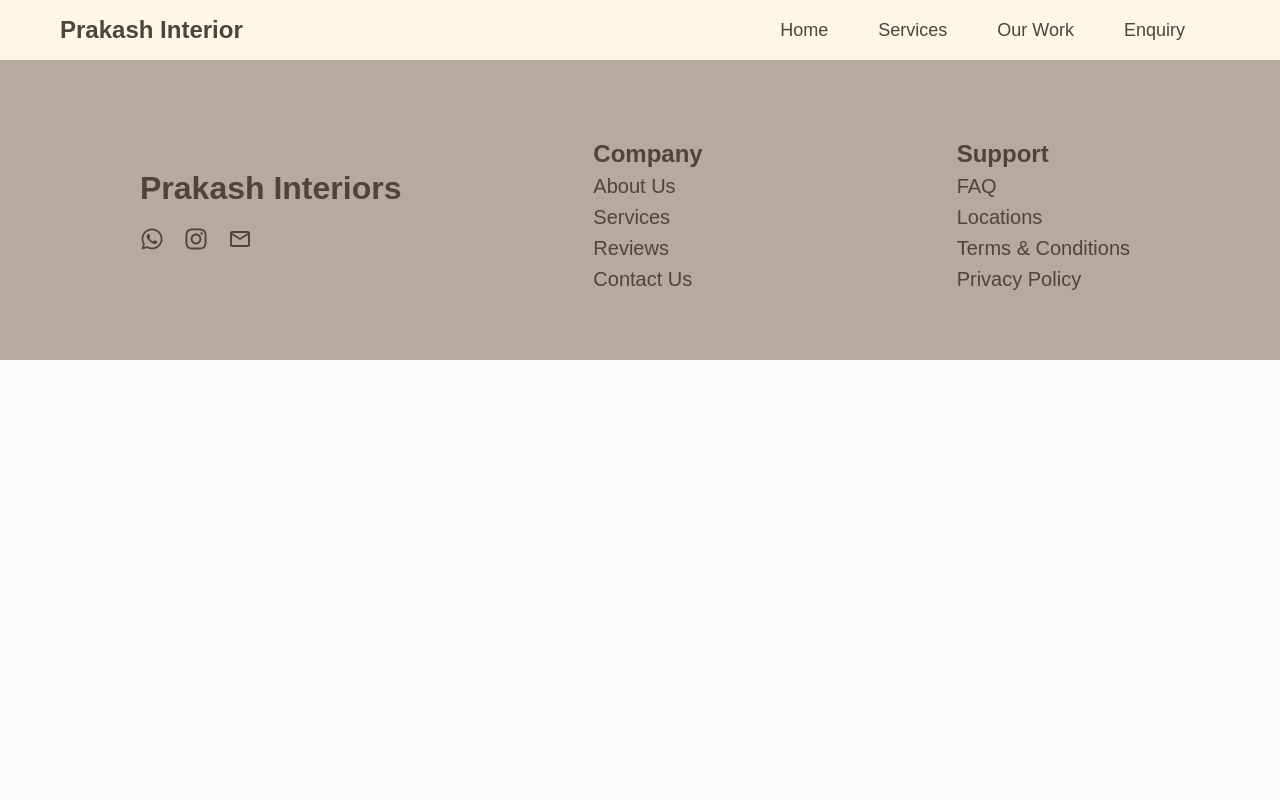
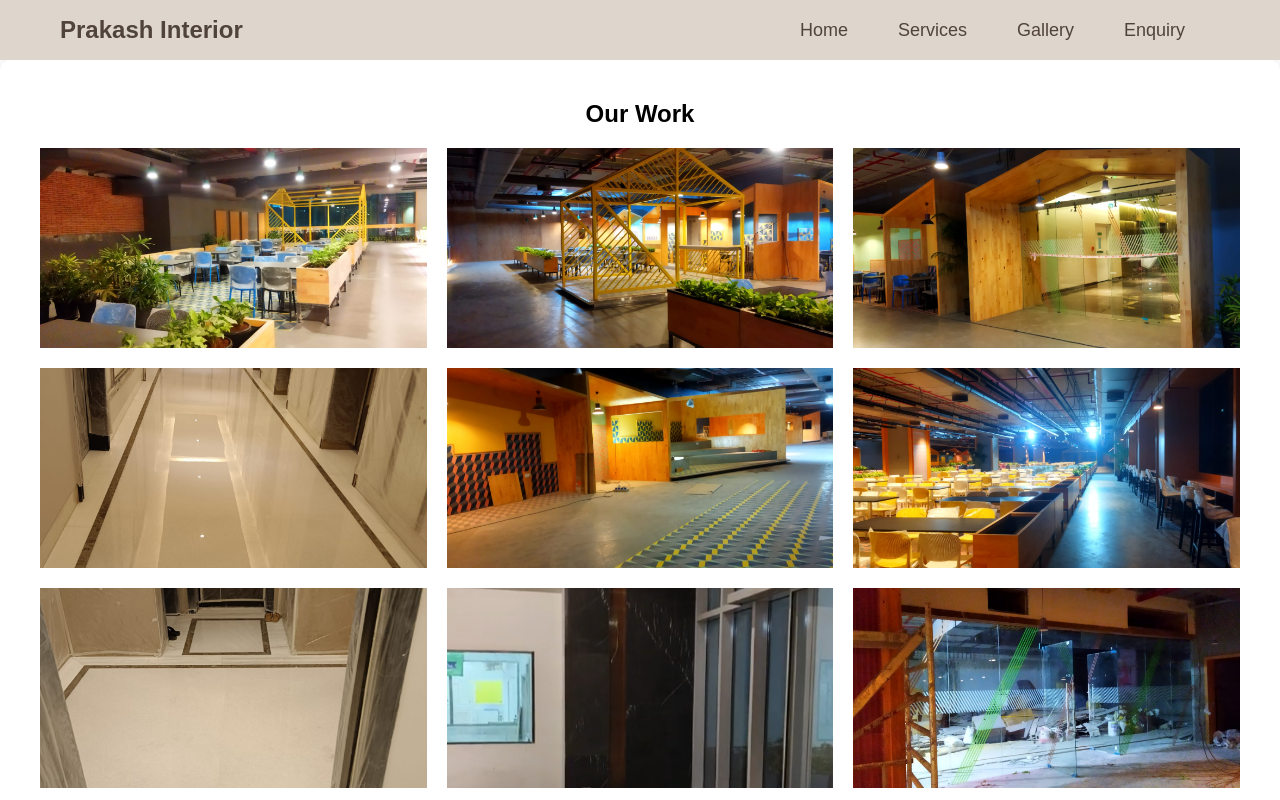
Before and after one commit to bhogalesiddhi/Prakash_Interior, a React (Create React App) app: page /gallery in a window 1280 px wide. Shown: the top 800 px of the page. Built offline with nearby package versions, Linux system fonts and the light colour scheme.

Commit message:
gallery page routing

```diff
--- a/src/App.js
+++ b/src/App.js
@@ -16,7 +16,7 @@ function App() {
         <Routes>
           <Route path="/hero" element={<Hero />} />
           <Route path="/" element={<Home />} />
-          <Route path="/services" element={<Services />} />
+          <Route path="/gallery" element={<Services />} />
           <Route path="/contact" element={<Contact />} />
           <Route></Route>
         </Routes>
--- a/src/components/Category/category.css
+++ b/src/components/Category/category.css
@@ -26,8 +26,8 @@
   display: flex;
   position: relative;
   flex-direction: column;
-  width: 14rem;
-  height: 14rem;
+  width: 10rem;
+  height: 10rem;
   padding: 40px;
   margin: 20px 10px;
   line-height: 1.4;
@@ -37,8 +37,8 @@
 
 /* Category image styles */
 .category_img {
-  width: 70px;
-  height: 70px;
+  width: 50px;
+  height: 50px;
 }
 .manualsize {
   width: 80px;
@@ -50,11 +50,12 @@
   display: flex;
   justify-content: center;
   align-items: center;
-  font-size: 40px;
+  font-size: 15px;
   margin: auto;
 }
 .category_title {
   margin: 2px;
+  font-size: 1rem;
 }
 .heading {
   align-items: center;
@@ -74,7 +75,7 @@
   }
   .category_title {
     margin: 2px;
-    font-size: 1.2rem;
+    font-size: 0.5rem;
   }
   .category_img {
     width: 50px;
--- a/src/components/Gallery/Gallery.jsx
+++ b/src/components/Gallery/Gallery.jsx
@@ -14,7 +14,7 @@ function Gallery() {
         <img src="/images/photo3.jpeg" alt="interior" />
       </div>
       {/* Button to redirect to services page */}
-      <Link to="/services" className="gallery-container">
+      <Link to="/gallery" className="gallery-container">
         <button className="view-more-button">View More</button>
       </Link>
     </div>
--- a/src/components/NewNavbar/NewNavbar.css
+++ b/src/components/NewNavbar/NewNavbar.css
@@ -1,106 +1,8 @@
-/* .navbar {
-  padding: 20px 0;
-  background-color: #ded5cc;
-  width: 100%;
-  height: 60px;
-}
-
-.navbar-container {
-  max-width: 1200px;
-  margin: 0 auto;
-  display: flex;
-  justify-content: flex-end;
-  align-items: center;
-  padding: 0 20px;
-}
-
-.brand a {
-  font-size: 24px;
-  font-weight: bold;
-  text-decoration: none;
-  color: #50433c;
-}
-
-.navbar-links {
-  flex-grow: 1;
-  display: flex;
-  justify-content: center;
-  margin-left: auto;
-  overflow: hidden;
-}
-
-.navbar-links a {
-  float: left;
-  display: block;
-  margin-left: 20px;
-  font-size: 18px;
-  color: #50433c;
-  text-decoration: none;
-  transition: color 0.3s ease;
-}
-.navbar_btn {
-  padding: 5px;
-  cursor: pointer;
-  background: transparent;
-  border: none;
-  visibility: hidden;
-  opacity: 0;
-  font-size: 1.8rem;
-}
-.responsive_navbar {
-  position: absolute;
-  top: 0;
-  left: 0;
-  width: 100%;
-  height: 100vh;
-  background-color: rgba(0, 0, 0, 0.8);
-  display: flex;
-  flex-direction: column;
-  justify-content: center;
-  align-items: center;
-  z-index: 1000;
-}
-@media only screen and (max-width: 1024px) {
-  .navbar_btn {
-    visibility: visible;
-    opacity: 1;
-  }
-  .navbar-links{
-     float: none;
-    text-align: left;
-    margin-top: 60px;
-    display: none;
-    transition: 1s;
-    transform: translate(-100vh);
-  }
-  .navbar-links a{
-    color: white;
-    position: relative;
-    text-align: left;
-    font-size: 1.2rem;
-  }
-  .navbar-container{
-    display: flex;
-    justify-content: space-between;
-  }
-  .responsive_navbar{
-    transform: none;
-  }
-  .navbar_close{
-    position: absolute;
-    top: 1rem;
-    right: 2rem;
-  }
-  .responsive_navbar {
-    display: flex;
-  }
-} */
-body {
+/* body {
   margin: 0;
   padding: 0;
   font-family: "Poppins", sans-serif;
-  background-color: #fcfcfc;
-}
+} */
 
 .navbar-container {
   height: 100%;
@@ -117,7 +19,7 @@ body {
 
 .navbar {
   height: 60px;
-  background-color: #fef7e5;
+  background-color: #ded5cc;
   position: relative;
   z-index: 100;
 }
--- a/src/components/NewNavbar/NewNavbar.jsx
+++ b/src/components/NewNavbar/NewNavbar.jsx
@@ -61,7 +61,7 @@ const NewNavbar = () => {
               <a href="/">Services</a>
             </li>
             <li>
-              <a href="/">Our Work</a>
+              <a href="/gallery">Gallery</a>
             </li>
             <li>
               <a href="/">Enquiry</a>
--- a/src/components/Services/Services.jsx
+++ b/src/components/Services/Services.jsx
@@ -15,7 +15,6 @@ function Services() {
 
   return (
     <div className="services-container">
-      <NewNavbar />
       <h2 className="serviceHeading">Our Work</h2>
 
       {/* Display all services and images */}
```
